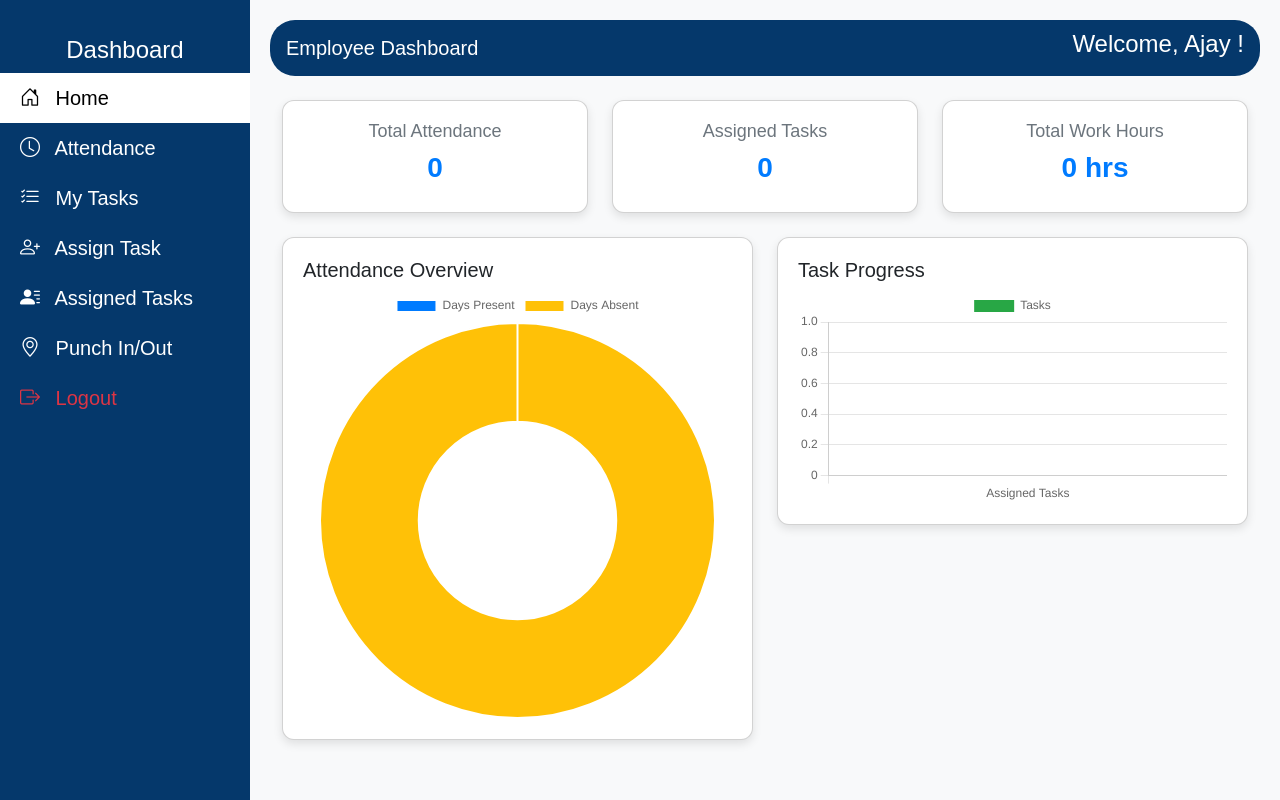
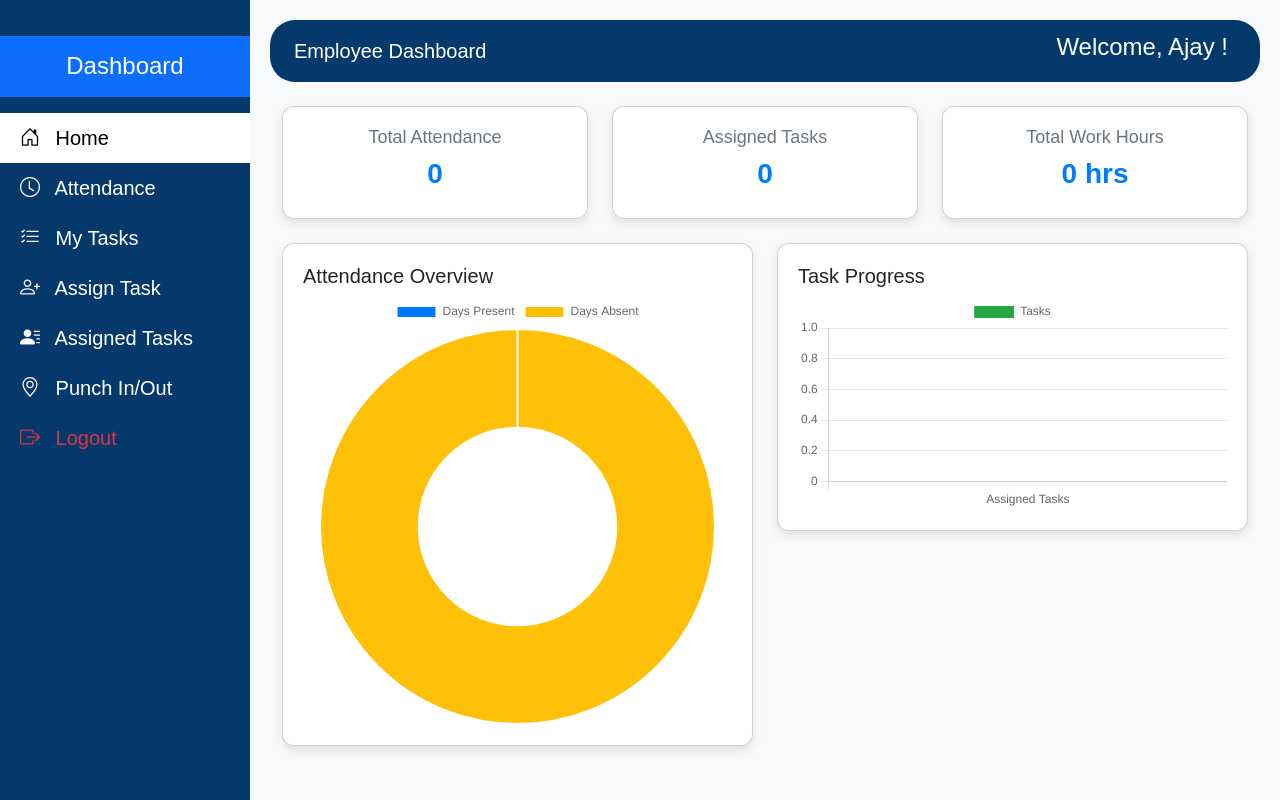
Before and after one commit to imajayupadhyay/ems, a PHP site: page /employees/dashboard.php in a window 1280 px wide. Run offline with PHP 8.4, Linux system fonts and the light colour scheme; a user stored in the database is signed in; data that the repository does not hold is empty.

Commit message:
add spacing in the headings

```diff
--- a/employees/assign_task.php
+++ b/employees/assign_task.php
@@ -48,7 +48,7 @@ if ($_SERVER["REQUEST_METHOD"] == "POST") {
 
         <div class="main-content">
         <nav class="navbar px-3 mb-3">
-                <a class="navbar-brand">Assign a Task</a>
+                <a class="navbar-brand p-2">Assign a Task</a>
             </nav>
             <form method="POST">
                 <div class="mb-3">
--- a/employees/assigned_tasks.php
+++ b/employees/assigned_tasks.php
@@ -38,7 +38,7 @@ $tasks_result = $conn->query($tasks_query);
 
         <div class="main-content">
             <nav class="navbar px-3 mb-3">
-                <a class="navbar-brand">Your Assigned Tasks</a>
+                <a class="navbar-brand p-2">Your Assigned Tasks</a>
             </nav>
             <table class="table table-striped">
                 <thead>
--- a/employees/attendance.php
+++ b/employees/attendance.php
@@ -32,7 +32,7 @@ $attendance_result = $conn->query($attendance_query);
 
         <div class="main-content">
             <nav class="navbar px-3 mb-3">
-                <a class="navbar-brand">Attendance History</a>
+                <a class="navbar-brand p-2">Attendance History</a>
             </nav>
             <table class="table table-striped">
                 <thead>
--- a/employees/dashboard.php
+++ b/employees/dashboard.php
@@ -49,8 +49,8 @@ $total_hours = $work_hours_result->fetch_assoc()['total_hours'] ?? 0;
 
         <div class="main-content">
         <nav class="navbar px-3">
-                <a class="navbar-brand">Employee Dashboard</a>
-                <h4 class="text-white">Welcome, <?= $_SESSION['employee_name']; ?>!</h4>
+                <a class="navbar-brand p-2 ">Employee Dashboard</a>
+                <h4 class="text-white px-3">Welcome, <?= $_SESSION['employee_name']; ?>!</h4>
             </nav>
 
             <div class="container mt-4">
--- a/employees/punch.php
+++ b/employees/punch.php
@@ -44,7 +44,7 @@ if ($punch_in_time && !$punch_out_time) {
 
         <div class="main-content text-center">
             <nav class="navbar px-3 mb-3">
-                <a class="navbar-brand">Punch In/Out</a>
+                <a class="navbar-brand p-2">Punch In/Out</a>
             </nav>
             <p class="text-muted">Your work duration will be tracked here.</p>
 
--- a/employees/sidebar.php
+++ b/employees/sidebar.php
@@ -43,7 +43,7 @@ $current_page = basename($_SERVER['PHP_SELF']); // Get current file name
 </head>
 <body>
 <div class="sidebar">
-    <h4 class="text-center text-white mt-3">Dashboard</h4>
+    <h4 class="text-center bg-primary text-white mt-3 mb-3 p-3">Dashboard</h4>
     <ul class="nav flex-column">
         <li class="nav-item">
             <a class="nav-link <?= ($current_page == 'dashboard.php') ? 'active' : '' ?>" href="dashboard.php">
--- a/employees/tasks.php
+++ b/employees/tasks.php
@@ -49,7 +49,7 @@ $task_result = $conn->query($task_query);
 
         <div class="main-content">
             <nav class="navbar px-3 mb-3">
-                <a class="navbar-brand">Your Tasks</a>
+                <a class="navbar-brand p-2">Your Tasks</a>
             </nav>
 
             <!-- Task Input Form -->
```
